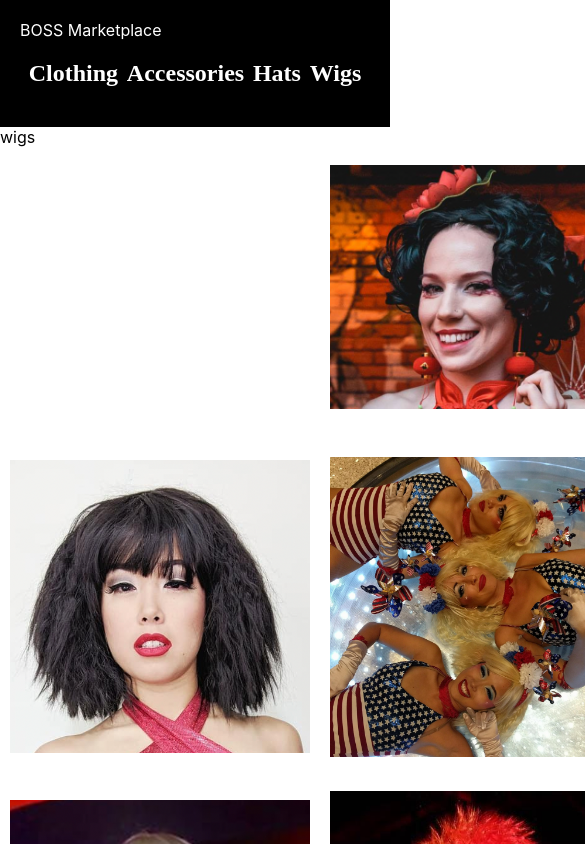
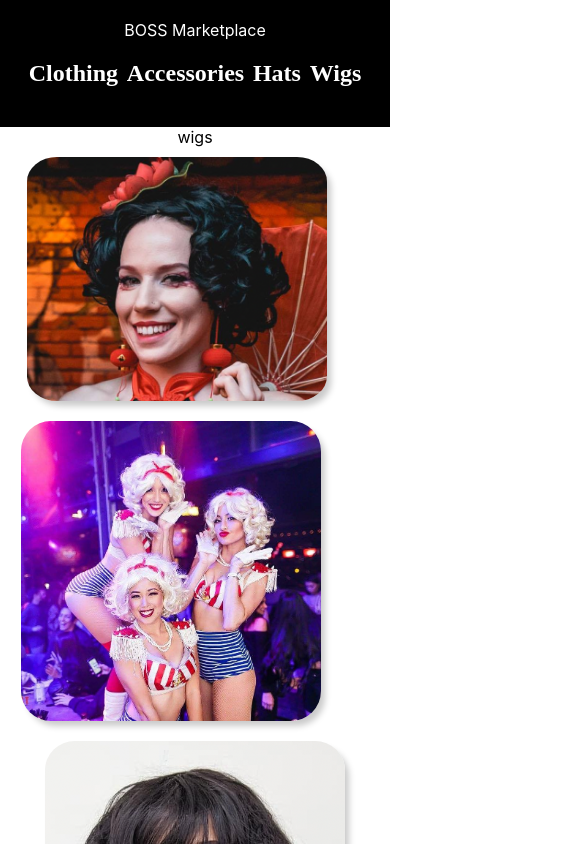
Before and after one commit to alvillaraza/boss-marketplace, a React (Create React App) app: page /wigs in a window 390 px wide. Shown: the top 844 px of the page, 585 px wide, since content can reach past the window. Built offline with nearby package versions, Linux system fonts and the light colour scheme; a web font is replaced by a local one.

Commit message:
WIP media query

```diff
--- a/src/App.css
+++ b/src/App.css
@@ -25,7 +25,8 @@
   max-height: 300px;
   width: auto;
   max-width: 300px;
-  padding: 10px;
+  border-radius: 10%;
+  box-shadow: 5px 6px 6px -1px rgba(0, 0, 0, 0.21);
 }
 .Marketplace .header-wrapper {
   background-color: black;
@@ -43,6 +44,7 @@
   background-color: white;
   display: grid;
   grid-template-columns: 1fr 1fr 1fr;
+  justify-items: center;
 }
 .Marketplace .photo {
   display: grid;
@@ -71,18 +73,33 @@
   padding: 10px;
 }
 .Marketplace .description-wrapper h4,
-.Marketplace .description-wrapper .item-title {
+.Marketplace .description-wrapper span {
   text-transform: capitalize;
   line-height: 1;
   font-weight: 700;
   margin-block: 3px;
 }
+.Marketplace .description-wrapper span {
+  font-weight: bold;
+}
 .Marketplace .description-wrapper p {
   font-family: "Lato", sans-serif;
-  line-height: 0.5;
+  line-height: 0.8;
   padding-left: 20px;
   font-weight: 500;
 }
 .Marketplace .description-wrapper .description {
   padding: 5px;
 }
+@media screen and (max-width: 720px) {
+  .Marketplace {
+    text-align: center;
+    align-items: center;
+  }
+  .Marketplace .category-wrapper {
+    grid-template-columns: 1fr;
+  }
+  .Marketplace .category-wrapper img {
+    margin-block: 10px;
+  }
+}
--- a/src/App.less
+++ b/src/App.less
@@ -1,6 +1,7 @@
 @import url("https://fonts.googleapis.com/css2?family=Lato:wght@300&family=Prata&display=swap");
 
 .Marketplace {
+
   a {
     color: white;
     text-decoration: none;
@@ -16,7 +17,8 @@
     max-height: 300px;
     width: auto;
     max-width: 300px;
-    padding: 10px;
+    border-radius: 10%;
+    box-shadow: 5px 6px 6px -1px rgba(0, 0, 0, 0.21);
   }
 
   .header-wrapper {
@@ -38,6 +40,7 @@
     background-color: white;
     display: grid;
     grid-template-columns: 1fr 1fr 1fr;
+    justify-items: center;
   }
 
   .photo {
@@ -75,16 +78,20 @@
     padding: 10px;
 
     h4,
-    .item-title {
+    span {
       text-transform: capitalize;
       line-height: 1;
       font-weight: 700;
       margin-block: 3px;
     }
 
+    span {
+      font-weight: bold;
+    }
+
     p {
       font-family: "Lato", sans-serif;
-      line-height: 0.5;
+      line-height: 0.8;
       padding-left: 20px;
       font-weight: 500;
     }
@@ -93,4 +100,17 @@
       padding: 5px;
     }
   }
+
+  @media screen and (max-width: 720px) {
+    text-align: center;
+    align-items: center;
+
+    .category-wrapper {
+      img {
+      margin-block: 10px;
+      }
+
+      grid-template-columns: 1fr;
+    }
+  }
 }
--- a/src/Clothing/Clothing.js
+++ b/src/Clothing/Clothing.js
@@ -4,7 +4,7 @@ import Description from "../Description.js";
 function Clothing() {
   return (
     <div className="category-wrapper">
-      Clothing
+      {/* Clothing */}
       {clothingData.map((clothing) => {
         return (
           <div className="photo">
--- a/src/Clothing/data.js
+++ b/src/Clothing/data.js
@@ -406,6 +406,16 @@ const clothingData = [
         price: 10,
         count: 3,
       },
+      {
+        item: "statement necklace",
+        price: 8,
+        count: 2,
+      },
+      {
+        item: "black strappy bra",
+        price: 5,
+        count: 2,
+      },
     ],
   },
   {
@@ -418,7 +428,7 @@ const clothingData = [
         count: 3,
       },
       {
-        item: "strappy black bra",
+        item: "black strappy bra",
         price: 5,
         count: 3,
       },
--- a/src/Description.js
+++ b/src/Description.js
@@ -5,9 +5,15 @@ function Description({ name, itemized }) {
       {itemized.map((item, idx) => {
         return (
           <div className="description" key={idx}>
-            <p className="item-title">Items: {item.item}</p>
-            <p><span>Price per item or set:</span> ${item.price}</p>
-            <p><span># available:</span> {item.count}</p>
+            <p>
+              Items: <span> {item.item}</span>
+            </p>
+            <p>
+              Price per item or set: <span>${item.price}</span>
+            </p>
+            <p>
+              # available: <span>{item.count}</span>
+            </p>
           </div>
         );
       })}
```
